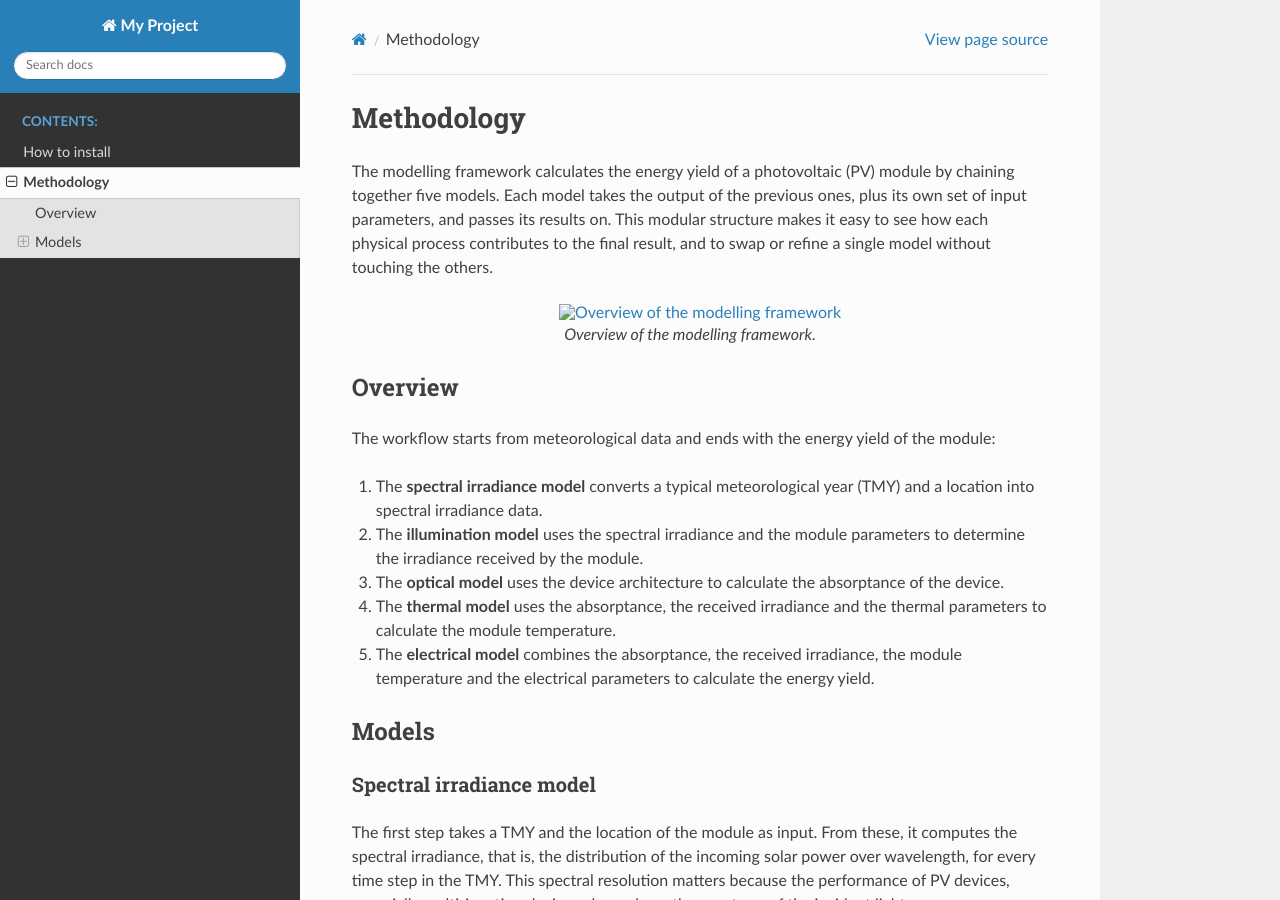
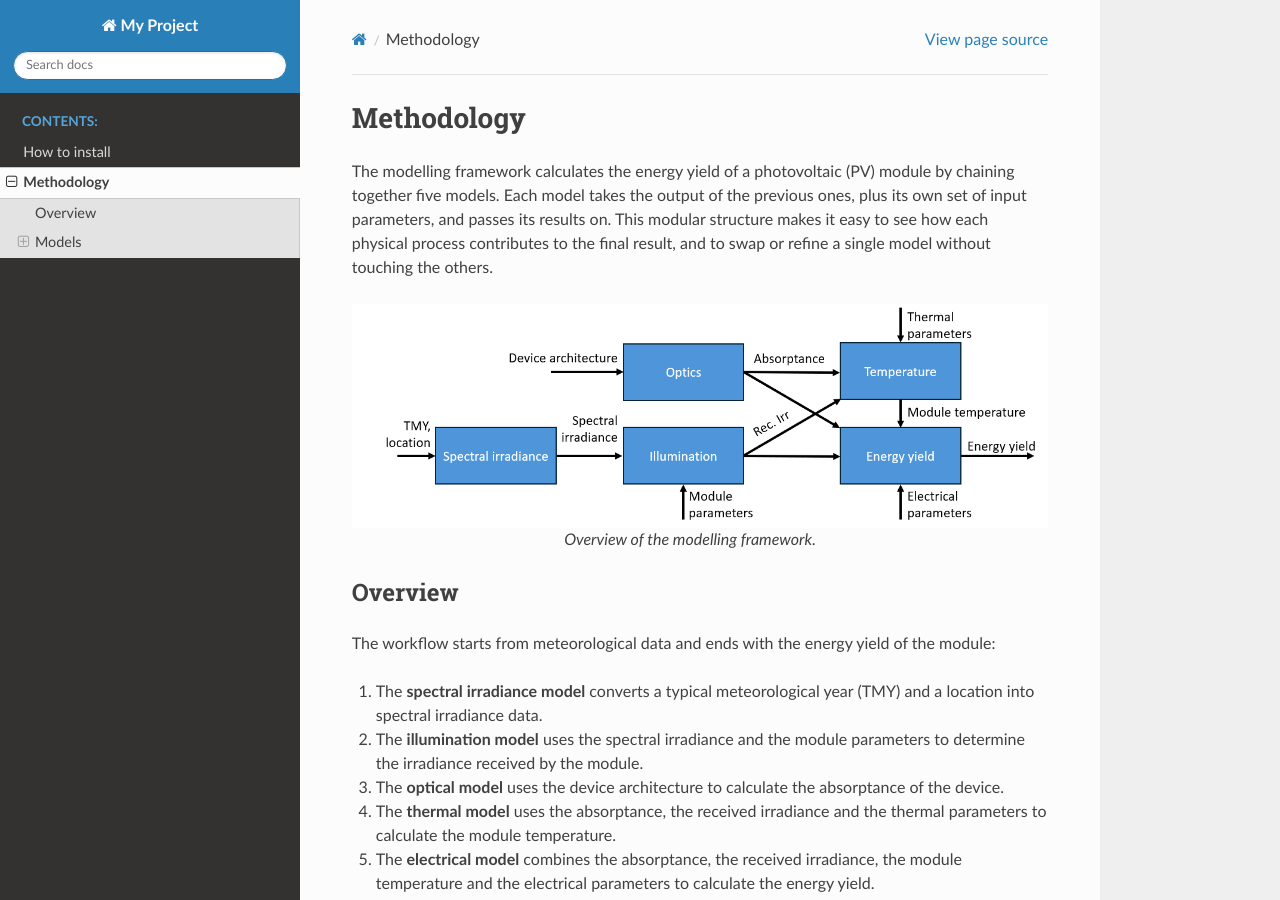
Before and after one commit to YBlom1999/testReadTheDocs, a Sphinx documentation site: the page built from docs/Methodology.rst, in a window 1280 px wide and 900 px high. Built offline with Sphinx 7.4.7 and the Read the Docs theme 3.1.0, drawn with Linux system fonts in a browser that asks for light colours.

Commit message:
Update Methodology.rst

```diff
--- a/docs/Methodology.rst
+++ b/docs/Methodology.rst
@@ -8,7 +8,7 @@ on. This modular structure makes it easy to see how each physical process
 contributes to the final result, and to swap or refine a single model
 without touching the others.
 
-.. figure:: figures/framework.png
+.. figure:: figures/Framework.png
    :alt: Overview of the modelling framework
    :align: center
    :width: 100%
```
